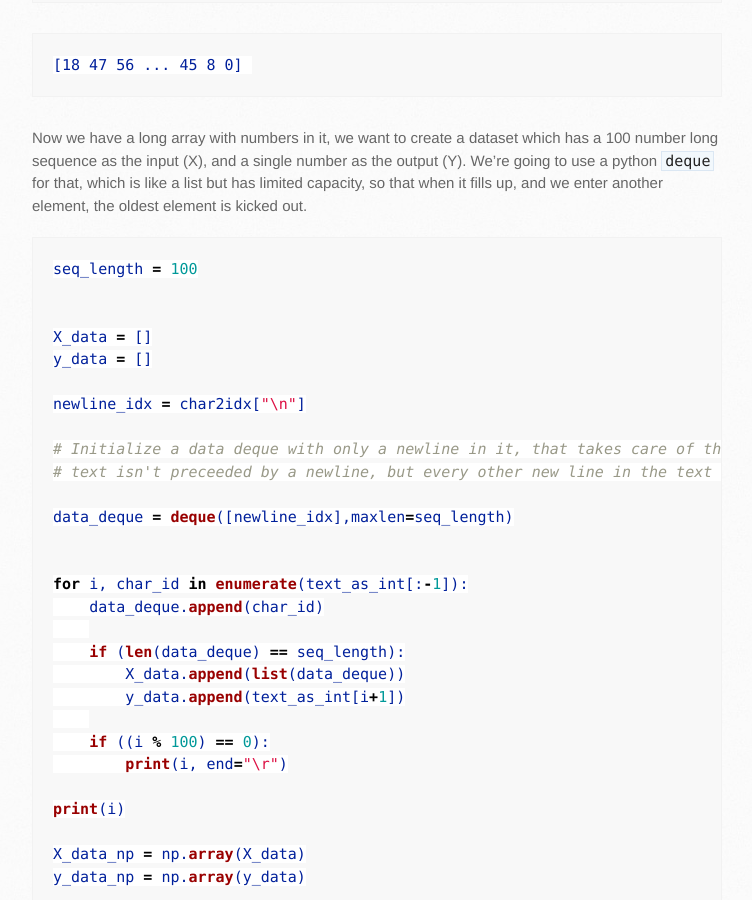
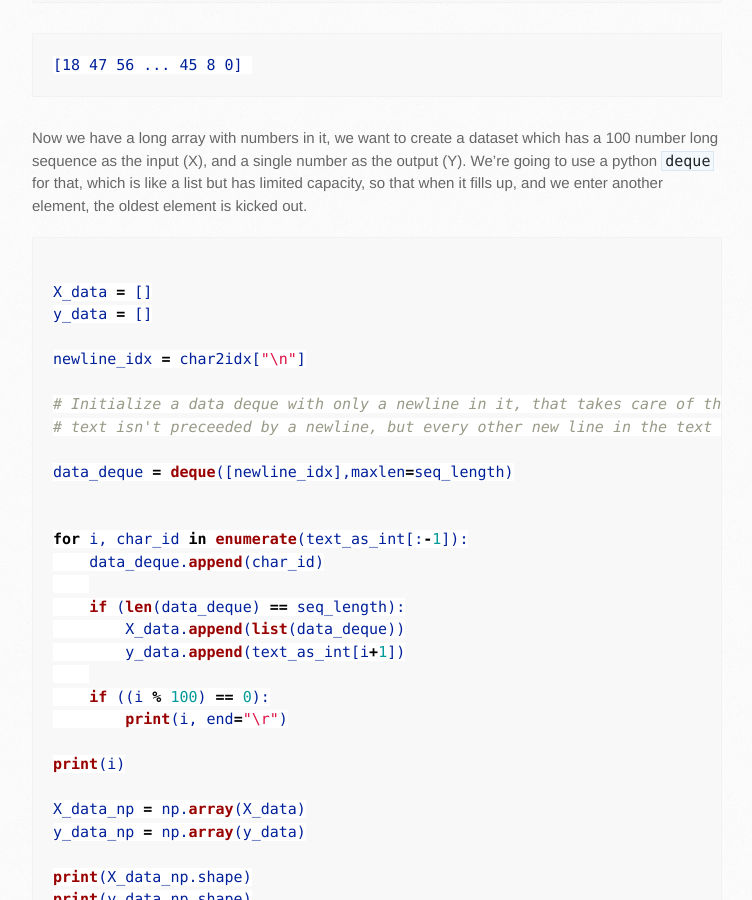
Before and after one commit to bshabashFD/bshabashFD.github.io_old2, a Jekyll site: the page built from _posts/2019-08-03-how-to-use-text-with-rnn.md, in a window 1280 px wide and 900 px high, scrolled down 2772 px. Shown: the whole window, without its empty margins (138-890 px from the left). Built offline with Jekyll 4.4.1, drawn with Linux system fonts in a browser that asks for light colours; formulas are drawn with MathJax 3; a script that is not in the unit is left out.

Commit message:
Update 2019-08-03-how-to-use-text-with-rnn.md

````diff
--- a/_posts/2019-08-03-how-to-use-text-with-rnn.md
+++ b/_posts/2019-08-03-how-to-use-text-with-rnn.md
@@ -105,8 +105,6 @@ print(text_as_int)
 Now we have a long array with numbers in it, we want to create a dataset which has a 100 number long sequence as the input (X), and a single number as the output (Y). We’re going to use a python `deque` for that, which is like a list but has limited capacity, so that when it fills up, and we enter another element, the oldest element is kicked out.
 
 ```python
-seq_length = 100
-
 
 X_data = []
 y_data = []
````
